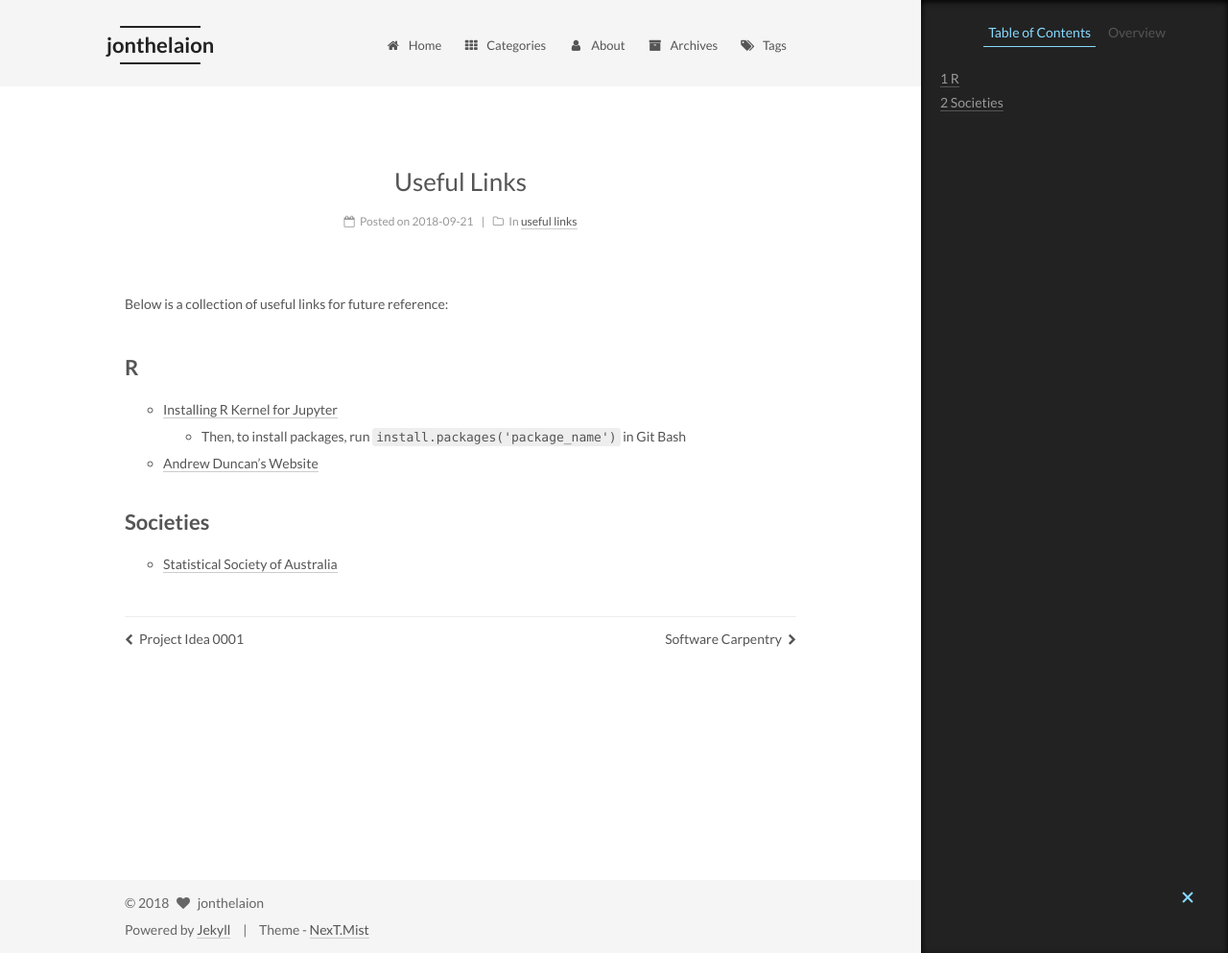
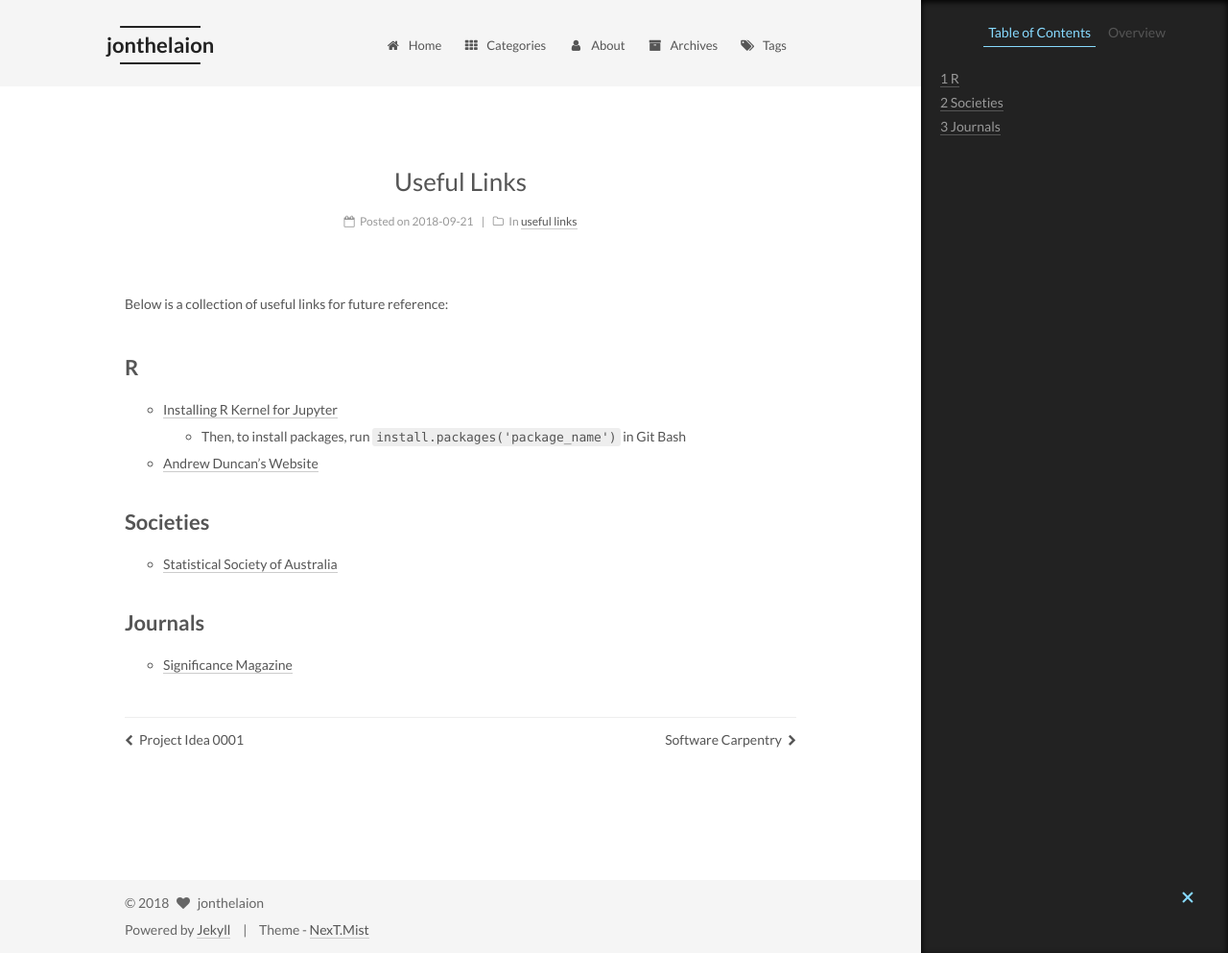
Before and after one commit to jonthelaion/jonthelaion.github.io, a Jekyll site: the page built from _posts/2018-09-21-useful-links.md, in a window 1280 px wide and 993 px high. Shown: the whole window at 96% size. Built offline with Jekyll 4.4.1, drawn with Linux system fonts in a browser that asks for light colours.

Commit message:
added significance magazine link to useful links

```diff
--- a/_posts/2018-09-21-useful-links.md
+++ b/_posts/2018-09-21-useful-links.md
@@ -18,3 +18,7 @@ Below is a collection of useful links for future reference:
 ## Societies
 
 * <a href="https://www.statsoc.org.au/branches/new-south-wales/" target="_blank">Statistical Society of Australia</a>
+
+## Journals
+
+* <a href="https://www.significancemagazine.com/science" target="_blank">Significance Magazine</a>
```
